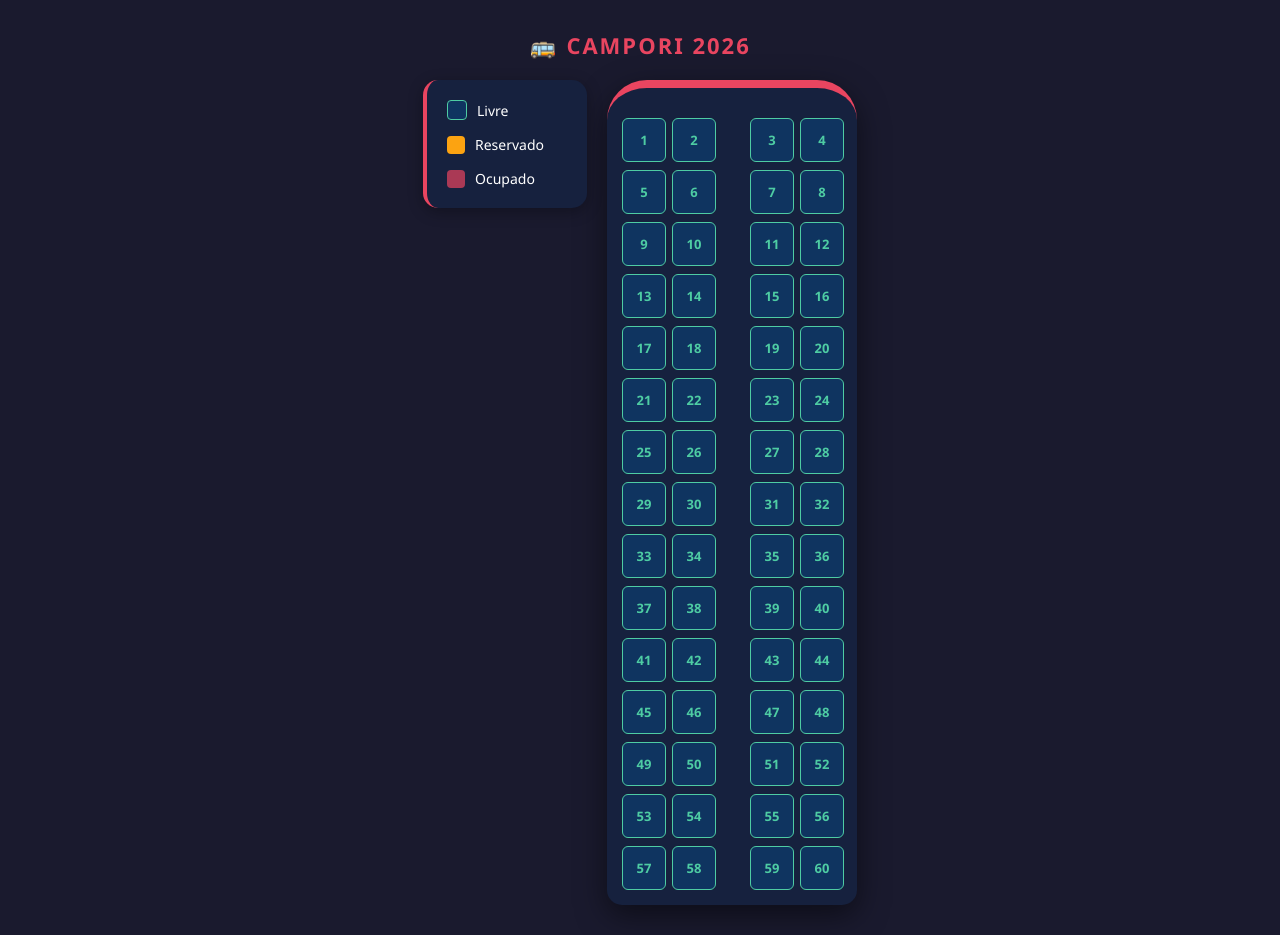
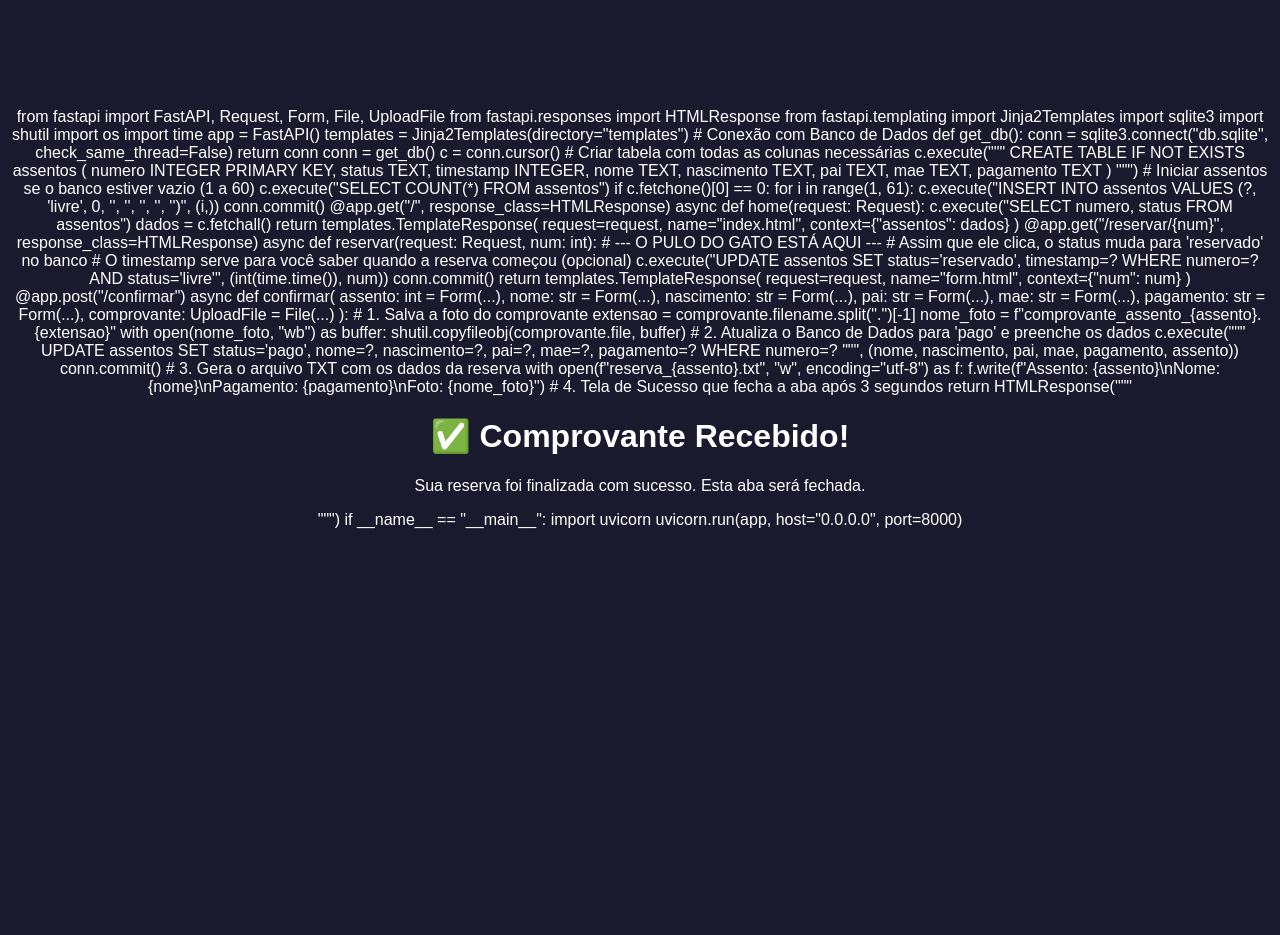
Before and after one commit to 938164/BusCampori, a FastAPI app: page / in a window 1280 px wide. After the commit the page ends 529 px from the top, so only its background shows below. Run offline with FastAPI, Linux system fonts and the light colour scheme; data comes from the database, SQL or seed files in the repository.

Commit message:
Add files via upload

```diff
--- a/templates/index.html
+++ b/templates/index.html
@@ -1,175 +1,102 @@
-<!DOCTYPE html>
-<html lang="pt-br">
-<head>
-    <meta charset="UTF-8">
-    <meta name="viewport" content="width=device-width, initial-scale=1">
-    <title>Reserva de Assentos - Campori 2026</title>
-    <style>
-        /* Estilos Gerais */
-        body {
-            font-family: 'Segoe UI', Tahoma, Geneva, Verdana, sans-serif;
-            background: #1a1a2e;
-            color: white;
-            margin: 0;
-            padding: 10px;
-            display: flex;
-            flex-direction: column;
-            align-items: center;
-            min-height: 100vh;
-        }
+from fastapi import FastAPI, Request, Form, File, UploadFile
+from fastapi.responses import HTMLResponse
+from fastapi.templating import Jinja2Templates
+import sqlite3
+import shutil
+import os
+import time
 
-        h1 {
-            margin: 20px 0;
-            font-size: 22px;
-            color: #e94560;
-            text-transform: uppercase;
-            letter-spacing: 2px;
-        }
+app = FastAPI()
+templates = Jinja2Templates(directory="templates")
 
-        /* Container Principal Responsivo */
-        .main-content {
-            display: flex;
-            flex-direction: row; /* Lado a lado no PC */
-            align-items: flex-start;
-            justify-content: center;
-            gap: 20px;
-            width: 100%;
-            max-width: 800px;
-        }
+# Conexão com Banco de Dados
+def get_db():
+    conn = sqlite3.connect("db.sqlite", check_same_thread=False)
+    return conn
 
-        /* LEGENDA LATERAL */
-        .legend {
-            display: flex;
-            flex-direction: column;
-            gap: 15px;
-            background: #16213e;
-            padding: 20px;
-            border-radius: 15px;
-            border-left: 4px solid #e94560;
-            min-width: 120px;
-            position: sticky;
-            top: 20px;
-            box-shadow: 0 4px 15px rgba(0,0,0,0.3);
-        }
+conn = get_db()
+c = conn.cursor()
 
-        .item {
-            display: flex;
-            align-items: center;
-            gap: 10px;
-            font-size: 14px;
-            font-weight: 500;
-        }
+# Criar tabela com todas as colunas necessárias
+c.execute("""
+CREATE TABLE IF NOT EXISTS assentos (
+    numero INTEGER PRIMARY KEY,
+    status TEXT,
+    timestamp INTEGER,
+    nome TEXT,
+    nascimento TEXT,
+    pai TEXT,
+    mae TEXT,
+    pagamento TEXT
+)
+""")
 
-        .dot {
-            width: 18px;
-            height: 18px;
-            border-radius: 4px;
-        }
+# Iniciar assentos se o banco estiver vazio (1 a 60)
+c.execute("SELECT COUNT(*) FROM assentos")
+if c.fetchone()[0] == 0:
+    for i in range(1, 61):
+        c.execute("INSERT INTO assentos VALUES (?, 'livre', 0, '', '', '', '', '')", (i,))
+    conn.commit()
 
-        /* CONTAINER DO ÔNIBUS */
-        .bus-container {
-            background: #16213e;
-            padding: 30px 15px 15px 15px;
-            border-radius: 40px 40px 15px 15px;
-            border-top: 8px solid #e94560;
-            box-shadow: 0 10px 30px rgba(0,0,0,0.5);
-            margin-bottom: 20px;
-        }
+@app.get("/", response_class=HTMLResponse)
+async def home(request: Request):
+    c.execute("SELECT numero, status FROM assentos")
+    dados = c.fetchall()
+    return templates.TemplateResponse(
+        request=request, name="index.html", context={"assentos": dados}
+    )
 
-        /* Grade de Assentos */
-        .bus-grid {
-            display: grid;
-            grid-template-columns: repeat(2, 42px) 20px repeat(2, 42px);
-            gap: 8px;
-            justify-content: center;
-        }
+@app.get("/reservar/{num}", response_class=HTMLResponse)
+async def reservar(request: Request, num: int):
+    # --- O PULO DO GATO ESTÁ AQUI ---
+    # Assim que ele clica, o status muda para 'reservado' no banco
+    # O timestamp serve para você saber quando a reserva começou (opcional)
+    c.execute("UPDATE assentos SET status='reservado', timestamp=? WHERE numero=? AND status='livre'", (int(time.time()), num))
+    conn.commit()
 
-        .seat {
-            width: 42px;
-            height: 42px;
-            display: flex;
-            align-items: center;
-            justify-content: center;
-            border-radius: 6px;
-            cursor: pointer;
-            font-size: 13px;
-            font-weight: bold;
-            transition: all 0.2s;
-            user-select: none;
-        }
+    return templates.TemplateResponse(
+        request=request, name="form.html", context={"num": num}
+    )
 
-        /* Cores de Status */
-        .livre { background: #0f3460; border: 1px solid #4ecca3; color: #4ecca3; }
-        .livre:hover { background: #4ecca3; color: #1a1a2e; transform: scale(1.1); }
-        .reservado { background: #fca311; color: #14213d; }
-        .pago { background: #e94560; color: white; cursor: not-allowed; opacity: 0.7; }
+@app.post("/confirmar")
+async def confirmar(
+    assento: int = Form(...),
+    nome: str = Form(...),
+    nascimento: str = Form(...),
+    pai: str = Form(...),
+    mae: str = Form(...),
+    pagamento: str = Form(...),
+    comprovante: UploadFile = File(...)
+):
+    # 1. Salva a foto do comprovante
+    extensao = comprovante.filename.split(".")[-1]
+    nome_foto = f"comprovante_assento_{assento}.{extensao}"
+    with open(nome_foto, "wb") as buffer:
+        shutil.copyfileobj(comprovante.file, buffer)
 
-        .corredor { width: 20px; }
+    # 2. Atualiza o Banco de Dados para 'pago' e preenche os dados
+    c.execute("""
+        UPDATE assentos
+        SET status='pago', nome=?, nascimento=?, pai=?, mae=?, pagamento=?
+        WHERE numero=?
+    """, (nome, nascimento, pai, mae, pagamento, assento))
+    conn.commit()
 
-        /* RESPONSIVIDADE PARA CELULAR */
-        @media (max-width: 600px) {
-            .main-content {
-                flex-direction: column; /* Legenda vai para cima do ônibus */
-                align-items: center;
-                gap: 15px;
-            }
+    # 3. Gera o arquivo TXT com os dados da reserva
+    with open(f"reserva_{assento}.txt", "w", encoding="utf-8") as f:
+        f.write(f"Assento: {assento}\nNome: {nome}\nPagamento: {pagamento}\nFoto: {nome_foto}")
 
-            .legend {
-                flex-direction: row; /* Legenda deitada no celular */
-                width: 90%;
-                justify-content: space-around;
-                position: static;
-                padding: 12px;
-                border-left: none;
-                border-bottom: 3px solid #e94560;
-            }
+    # 4. Tela de Sucesso que fecha a aba após 3 segundos
+    return HTMLResponse("""
+        <html>
+            <body style='background:#1a1a2e;color:white;text-align:center;padding-top:100px;font-family:sans-serif;'>
+                <h1>✅ Comprovante Recebido!</h1>
+                <p>Sua reserva foi finalizada com sucesso. Esta aba será fechada.</p>
+                <script>setTimeout(()=>window.close(), 3000)</script>
+            </body>
+        </html>
+    """)
 
-            h1 { font-size: 20px; }
-
-            .seat {
-                width: 45px; /* Um pouco maior no celular para o dedo acertar */
-                height: 45px;
-            }
-
-            .bus-grid {
-                grid-template-columns: repeat(2, 45px) 15px repeat(2, 45px);
-            }
-        }
-    </style>
-</head>
-<body>
-
-    <h1>🚌 Campori 2026</h1>
-
-    <div class="main-content">
-        <div class="legend">
-            <div class="item">
-                <div class="dot livre"></div> Livre
-            </div>
-            <div class="item">
-                <div class="dot reservado"></div> Reservado
-            </div>
-            <div class="item">
-                <div class="dot pago"></div> Ocupado
-            </div>
-        </div>
-
-        <div class="bus-container">
-            <div class="bus-grid">
-                {% for a in assentos %}
-                    <div class="seat {{a[1]}}"
-                         onclick="if('{{a[1]}}' == 'livre') { window.location.href='/reservar/{{a[0]}}'; } else { alert('Este assento já está ocupado!'); }">
-                        {{a[0]}}
-                    </div>
-
-                    {# Adiciona o corredor central após o segundo assento de cada linha #}
-                    {% if loop.index % 2 == 0 and loop.index % 4 != 0 %}
-                        <div class="corredor"></div>
-                    {% endif %}
-                {% endfor %}
-            </div>
-        </div>
-    </div>
-
-</body>
-</html>
+if __name__ == "__main__":
+    import uvicorn
+    uvicorn.run(app, host="0.0.0.0", port=8000)
```
